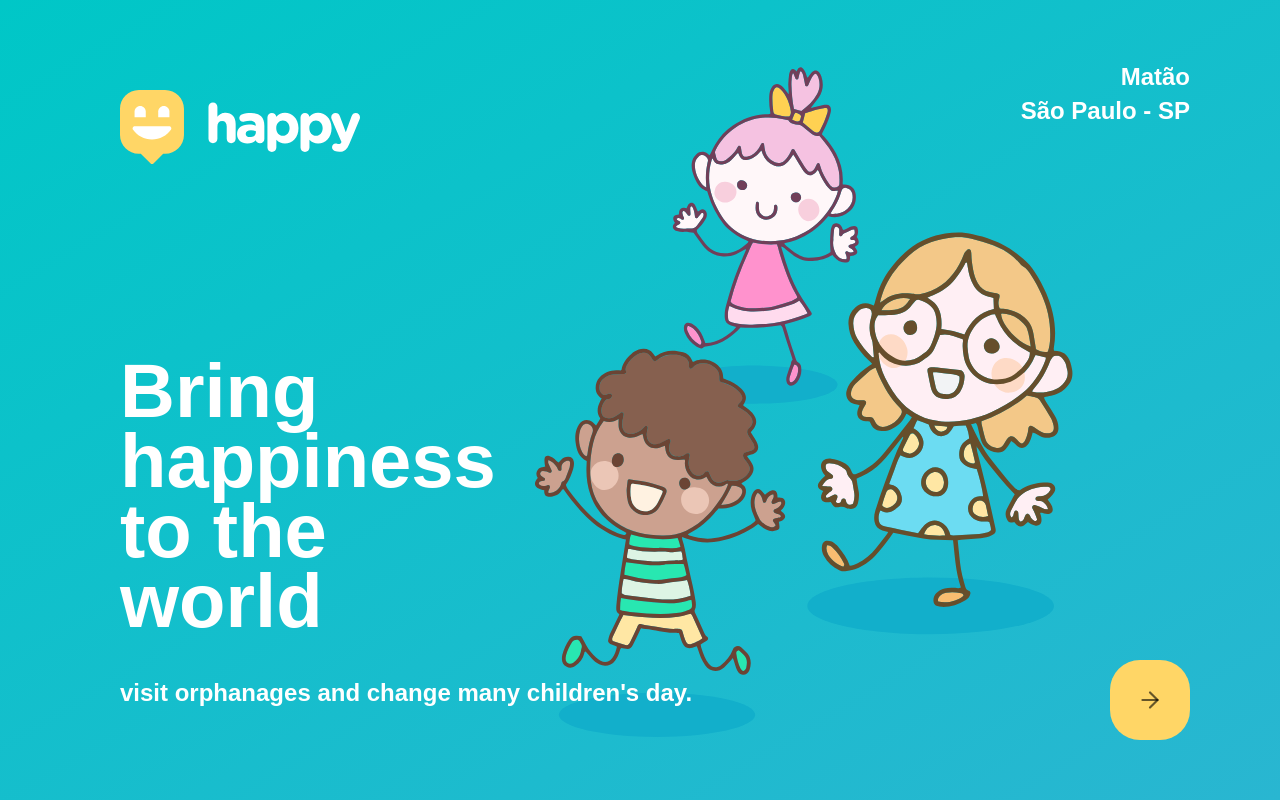
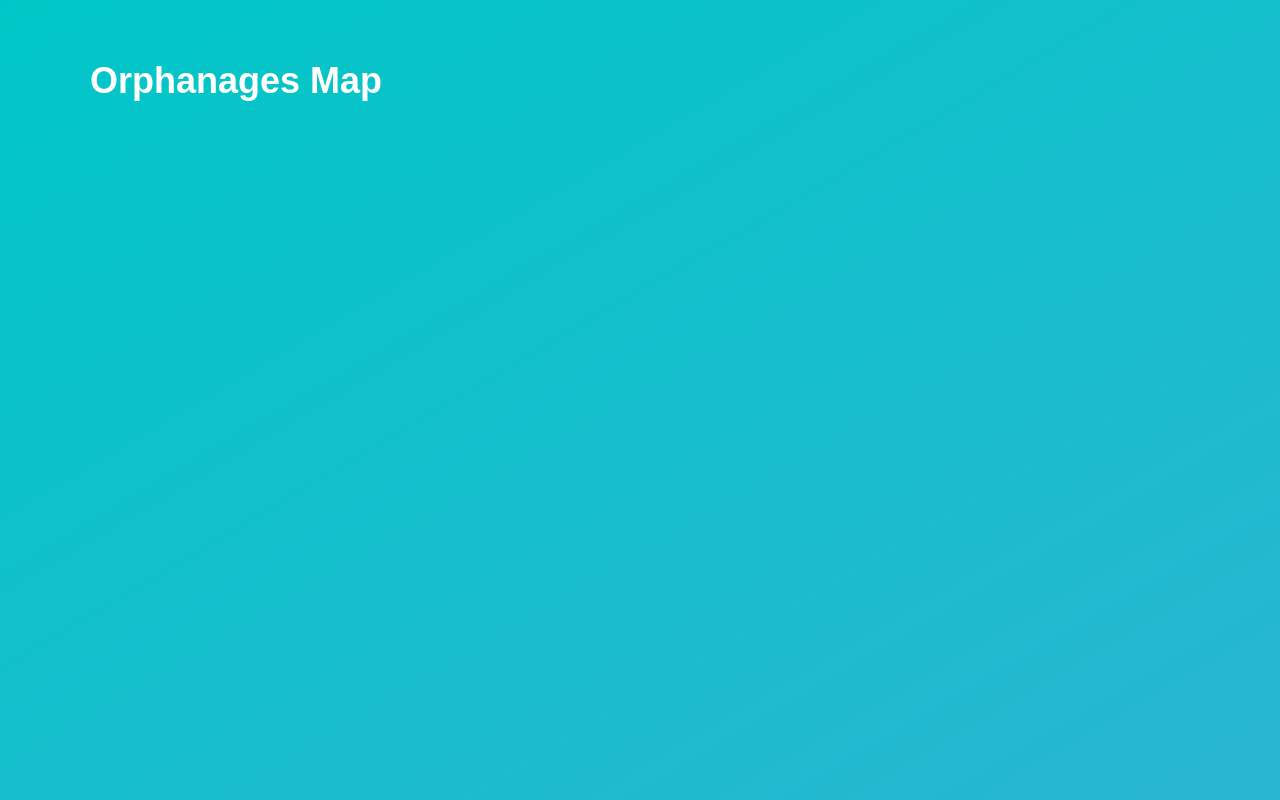
Before and after one commit to FlavioMiyaji/nlw3-happy-web, a React (Create React App) app: page /app in a window 1280 px wide. Built offline with nearby package versions, Linux system fonts and the light colour scheme; the HTML template or start-up script is replaced by a standard one.

Commit message:
Creating navigation between pages

```diff
--- a/package.json
+++ b/package.json
@@ -13,6 +13,7 @@
     "react": "^16.13.1",
     "react-dom": "^16.13.1",
     "react-icons": "^3.11.0",
+    "react-router-dom": "^5.2.0",
     "react-scripts": "3.4.3",
     "typescript": "~3.7.2"
   },
@@ -36,5 +37,8 @@
       "last 1 firefox version",
       "last 1 safari version"
     ]
+  },
+  "devDependencies": {
+    "@types/react-router-dom": "^5.1.6"
   }
 }
--- a/src/App.tsx
+++ b/src/App.tsx
@@ -1,32 +1,12 @@
 import React from 'react';
-import { FiArrowRight } from 'react-icons/fi';
 
 import './styles/global.css';
-import './styles/pages/landing.css';
 
-import logoImg from './images/logo.svg';
+import Routes from './routes'
 
 function App() {
   return (
-    <div className="App" id="page-landing">
-      <div className="content-wrapper">
-        <img src={logoImg} alt="Happy" />
-
-        <main>
-          <h1>Bring happiness to the world</h1>
-          <p>visit orphanages and change many children's day.</p>
-        </main>
-
-        <div className="location">
-          <strong>Matão</strong>
-          <span>São Paulo - SP</span>
-        </div>
-
-        <a href="" className="enter-app">
-          <FiArrowRight size={26} color="rgba(0, 0, 0, 0.6)" />
-        </a>
-      </div>
-    </div>
+    <Routes />
   );
 }
 
--- /dev/null
+++ b/src/pages/Landing.tsx
@@ -0,0 +1,33 @@
+import React from 'react';
+import { FiArrowRight } from 'react-icons/fi';
+
+import '../styles/pages/landing.css';
+
+import logoImg from '../images/logo.svg';
+import { Link } from 'react-router-dom';
+
+const Landing = () => {
+    return (
+        <div id="page-landing">
+            <div className="content-wrapper">
+                <img src={logoImg} alt="Happy" />
+
+                <main>
+                    <h1>Bring happiness to the world</h1>
+                    <p>visit orphanages and change many children's day.</p>
+                </main>
+
+                <div className="location">
+                    <strong>Matão</strong>
+                    <span>São Paulo - SP</span>
+                </div>
+
+                <Link to="/app" className="enter-app">
+                    <FiArrowRight size={26} color="rgba(0, 0, 0, 0.6)" />
+                </Link>
+            </div>
+        </div>
+    );
+};
+
+export default Landing;
--- /dev/null
+++ b/src/pages/OrphanagesMap.tsx
@@ -0,0 +1,15 @@
+import React from 'react';
+
+import '../styles/pages/orphanages-map.css';
+
+const OrphanagesMap = () => {
+    return (
+        <div id="page-orphanages-map">
+            <div className="content-wrapper">
+                <h1>Orphanages Map</h1>
+            </div>
+        </div>
+    );
+};
+
+export default OrphanagesMap;
--- /dev/null
+++ b/src/routes.tsx
@@ -0,0 +1,16 @@
+import React from 'react';
+import { BrowserRouter, Switch, Route } from 'react-router-dom';
+
+import Landing from './pages/Landing';
+import OrphanagesMap from './pages/OrphanagesMap';
+
+function Routes() {
+    return (
+        <BrowserRouter>
+            <Route path="/" exact component={Landing} />
+            <Route path="/app" component={OrphanagesMap} />
+        </BrowserRouter>
+    );
+}
+
+export default Routes;
--- a/src/styles/pages/landing.css
+++ b/src/styles/pages/landing.css
@@ -44,7 +44,7 @@
 .content-wrapper .location {
     position: absolute;
     right: 0;
-    top: 0;
+    top: 30px;
 
     font-size: 24px;
     line-height: 34px;
@@ -62,7 +62,7 @@
 .content-wrapper .enter-app {
     position: absolute;
     right: 0;
-    bottom: 0;
+    bottom: 30px;
 
     width: 80px;
     height: 80px;
--- /dev/null
+++ b/src/styles/pages/orphanages-map.css
@@ -0,0 +1,18 @@
+#page-orphanages-map {
+    width: 100vw;
+    height: 100vh;
+    background: linear-gradient(329.54deg, #29B6D1 0%, #00C7C7 100%);
+
+    display: flex;
+    justify-content: center;
+    align-items: center;
+}
+
+#page-orphanages-map .content-wrapper {
+    position: relative;
+    width: 100%;
+    max-width: 1100px;
+
+    height: 100%;
+    max-height: 680px;
+}
```
Also changed, not shown: 1 other file (tests, documents, lock files or other folders).
